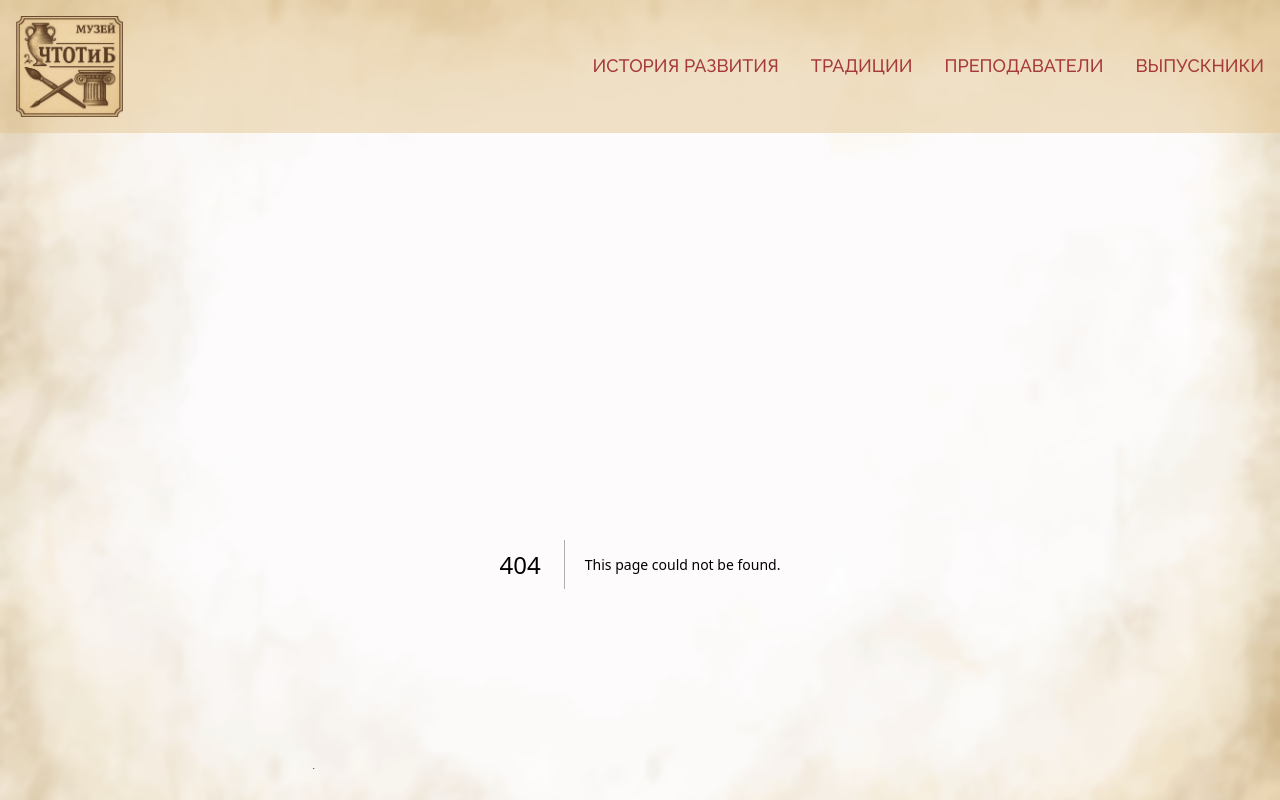
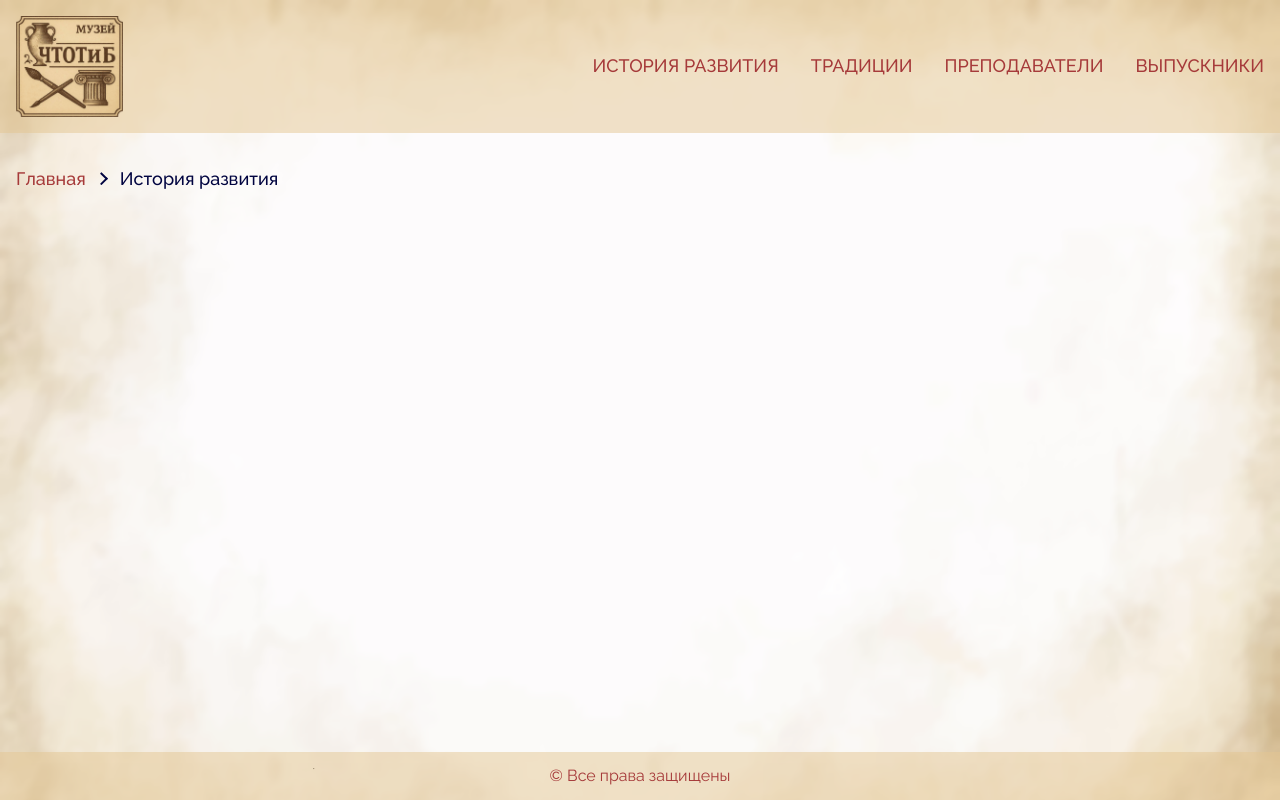
Before and after one commit to katya-sy/museum-chtotib, a Next.js app: page /history in a window 1280 px wide. Before the commit this address had no page. Shown: the top 800 px of the page. Built offline with nearby package versions, Linux system fonts and the light colour scheme.

Commit message:
add breadcrumbs

```diff
--- /dev/null
+++ b/app/history/page.tsx
@@ -0,0 +1,9 @@
+import { Breadcrumbs } from '@/components/ui/breadcrumbs';
+
+export default function History() {
+  return (
+    <div>
+      <Breadcrumbs />
+    </div>
+  );
+}
--- a/app/layout.tsx
+++ b/app/layout.tsx
@@ -23,7 +23,7 @@ export default function RootLayout({
   return (
     <html lang='en'>
       <body
-        className={`min-h-dvh bg-beige/20 bg-[url(/bg.png)] bg-cover bg-fixed bg-no-repeat antialiased md:bg-top ${raleway.className}`}
+        className={`flex min-h-dvh flex-col bg-beige/20 bg-[url(/bg.png)] bg-cover bg-fixed bg-no-repeat antialiased md:bg-top ${raleway.className}`}
       >
         <Header />
         <div className='container mb-10 mt-5 md:mb-16 md:mt-8'>{children}</div>
--- a/components/footer.tsx
+++ b/components/footer.tsx
@@ -1,6 +1,6 @@
 export const Footer = () => {
   return (
-    <div className='flex items-center justify-center bg-beige/50 p-3 text-red-accent max-md:text-sm'>
+    <div className='mt-auto flex items-center justify-center bg-beige/50 p-3 text-red-accent max-md:text-sm'>
       © Все права защищены
     </div>
   );
--- a/components/header.tsx
+++ b/components/header.tsx
@@ -16,7 +16,7 @@ export const Header = () => {
         <nav>
           <ul className='flex flex-wrap items-baseline gap-x-8 gap-y-4'>
             <li>
-              <Link href='/' className='nav-link'>
+              <Link href='/history' className='nav-link'>
                 История развития
               </Link>
             </li>
--- /dev/null
+++ b/components/ui/breadcrumbs.tsx
@@ -0,0 +1,51 @@
+'use client';
+import Link from 'next/link';
+import { usePathname } from 'next/navigation';
+import { Icon } from '@/components/shared/icon';
+import { routeLabels } from '@/lib/consts';
+
+export const Breadcrumbs = () => {
+  const pathname = usePathname();
+  const paths = pathname.split('/').filter(Boolean);
+
+  const breadcrumbs = paths.map((path, index) => {
+    const href = `/${paths.slice(0, index + 1).join('/')}`;
+
+    const label =
+      routeLabels[path] ||
+      path
+        .split('-')
+        .map((word) => word.charAt(0).toUpperCase() + word.slice(1))
+        .join(' ');
+
+    return { href, label };
+  });
+
+  return (
+    <nav className='mb-6 flex flex-wrap items-center gap-2 md:mb-8'>
+      <div className='flex items-center gap-2'>
+        {' '}
+        <Link href='/' className='nav-link text-lg normal-case'>
+          Главная
+        </Link>
+        <Icon name='shared/right' className='text-lg text-blue-dark' />
+      </div>
+      {breadcrumbs.map((breadcrumb, index) => (
+        <div key={breadcrumb.href}>
+          {index === breadcrumbs.length - 1 ? (
+            <span className='text-lg font-medium text-blue-dark'>
+              {breadcrumb.label}
+            </span>
+          ) : (
+            <Link
+              href={breadcrumb.href}
+              className='nav-link text-lg normal-case'
+            >
+              {breadcrumb.label}
+            </Link>
+          )}
+        </div>
+      ))}
+    </nav>
+  );
+};
--- /dev/null
+++ b/lib/consts.ts
@@ -0,0 +1,3 @@
+export const routeLabels: Record<string, string> = {
+  history: 'История развития',
+};
```
